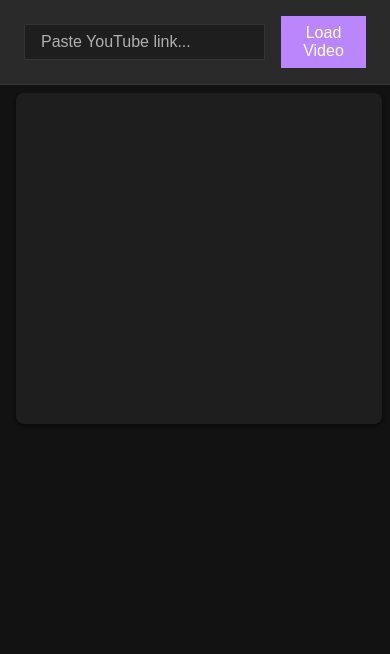
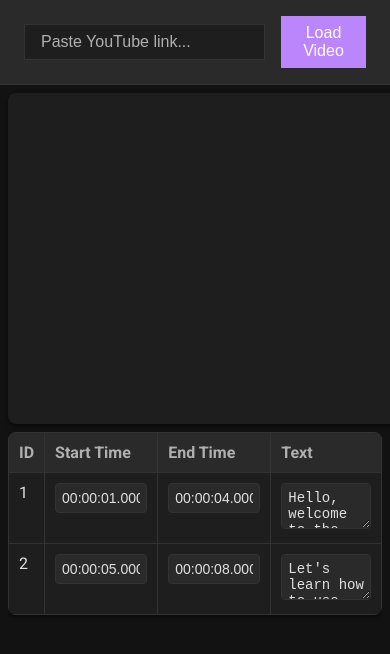
Before and after one commit to kevinsctfries/yt-caption-studio, a React (Vite) app: page / in a window 390 px wide. Shown: the top 654 px of the page. Built offline with nearby package versions, Linux system fonts and the light colour scheme.

Commit message:
style: make layout responsive for smaller screens

```diff
--- a/src/App.css
+++ b/src/App.css
@@ -22,3 +22,13 @@
   flex: 1;
   gap: 0.5rem;
 }
+
+@media (max-width: 1200px) {
+  .main-content {
+    flex-direction: column-reverse;
+  }
+
+  .video-section {
+    margin: 0 auto;
+  }
+}
--- a/src/features/videoPlayer/video-player.css
+++ b/src/features/videoPlayer/video-player.css
@@ -1,6 +1,7 @@
 .video-section {
   width: 560px; /* temporary width and height until I make it responsive */
   height: 315px; /* temporary width and height until I make it responsive */
+  aspect-ratio: 16 / 9;
   background-color: var(--color-surface);
   border-radius: 8px;
   padding: 0.5rem;
@@ -8,5 +9,7 @@
 }
 
 .video-section iframe {
+  width: 100%;
+  height: 100%;
   border: none;
 }
```
